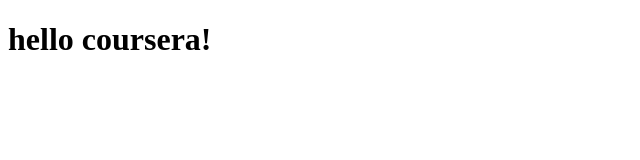
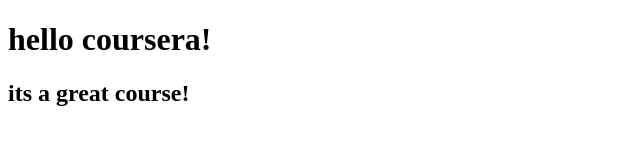
Before and after one commit to Patrice200/coursera-test, a plain HTML site: page site/index.HTML in a window 1280 px wide. Shown: the whole page, without its empty margins (0-640 px from the left). Drawn offline with Linux system fonts and the light colour scheme.

Commit message:
A small change.

```diff
--- a/site/index.HTML
+++ b/site/index.HTML
@@ -5,5 +5,6 @@
 </head>
 <body>
 <h1>hello coursera!</h1>
+<h2>its a great course!</h2>
 </body>
 </html>
```
